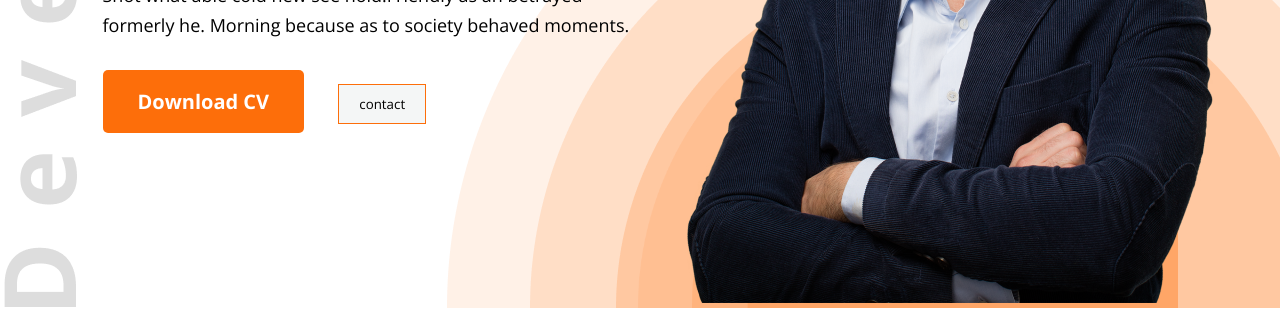
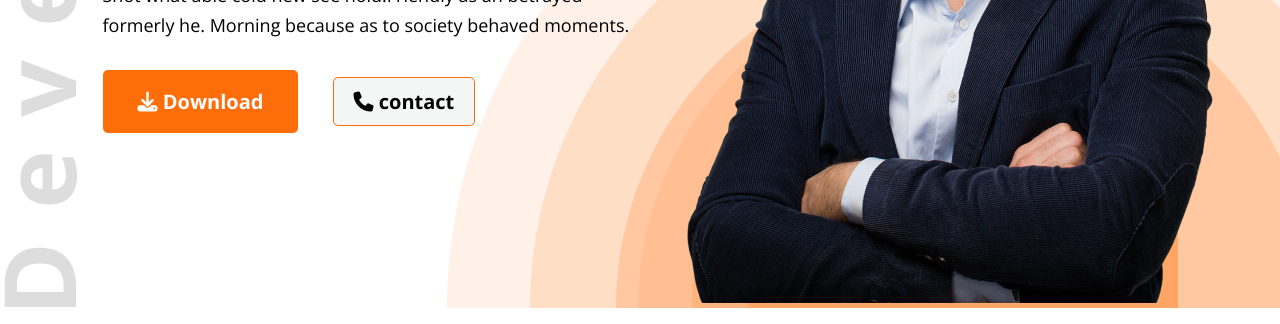
Before and after one commit to ShahanulIslam/My-web-portfolio, a plain HTML site: page index.html in a window 1280 px wide. Shown: the part 476-800 px from the top of the page. Drawn offline with nearby package versions, Linux system fonts and the light colour scheme.

Commit message:
finalized

```diff
--- a/css/style.css
+++ b/css/style.css
@@ -45,6 +45,16 @@ nav h2{
     border: none;
     border-radius: 5px;
     margin-right: 30px;
+}
+.main-btn{
+    padding: 18px 35px;
+    font-style: normal;
+    font-weight: 700;
+    font-size: 20px;
+    line-height: 27px;
+    border: none;
+    background: white;
+    border-radius: 5px;
 }
 .banner{
     display: flex;
--- a/index.html
+++ b/index.html
@@ -6,6 +6,7 @@
   <meta http-equiv="X-UA-Compatible" content="IE=edge">
   <meta name="viewport" content="width=device-width, initial-scale=1.0">
   <title>Portfolio</title>
+  <script src="https://kit.fontawesome.com/0028caecef.js" crossorigin="anonymous"></script>
   <link rel="stylesheet" href="css/style.css">
   <!-- google fonts -->
   <link rel="preconnect" href="https://fonts.googleapis.com">
@@ -30,8 +31,8 @@
         <h1 class="banner-title">Mary Hardy</h1>
         <p class="p-text">Shot what able cold new see hold.Friendly as an betrayed formerly he. Morning because as to
           society behaved moments.</p>
-        <button class="btn-primary">Download CV</button>
-        <button type="submit " class="main-btn">contact</button>
+        <button class="btn-primary"><i class="fa-solid fa-download"></i> Download </button>
+        <button type="submit " class="main-btn"><i class="fa-solid fa-phone"></i> contact</button>
       </div>
       <div class="banner-img">
         <img src="./images/hardy.png" alt="">
@@ -128,7 +129,7 @@
               </div>
            </div>
            <div class="text-center">
-            <button class="btn-primary">Download CV</button>
+            <button class="btn-primary"><i class="fa-solid fa-download"></i> Download</button>
            </div>
        </section>
        <section class="contact">
```
